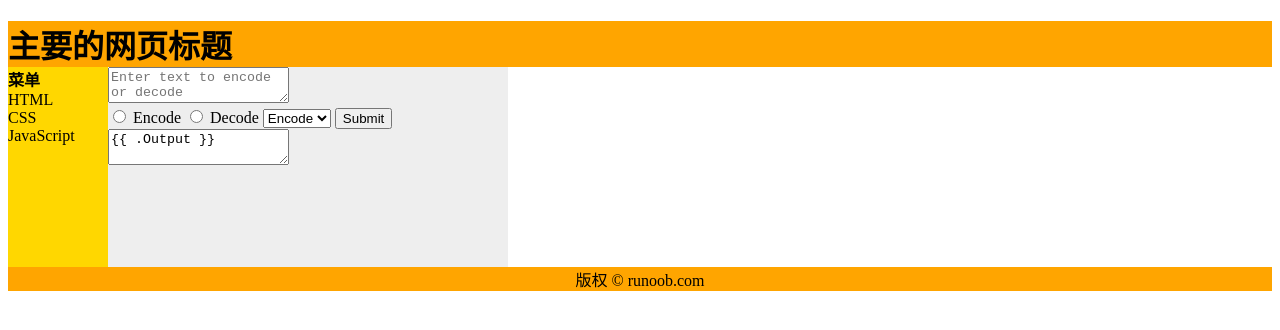
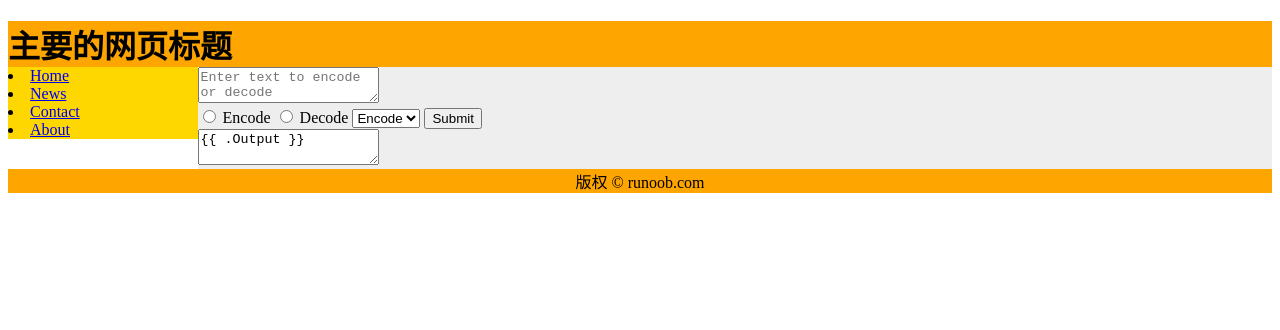
Before and after one commit to spaidermfg/minwheel, a plain HTML site: page html/index.html in a window 1280 px wide. Drawn offline with Linux system fonts and the light colour scheme.

Commit message:
new:html

```diff
--- a/html/index.html
+++ b/html/index.html
@@ -6,18 +6,18 @@
 </head>
 <body>
     <div id="container">
-        <div id="header" style="background-color:#FFA500;">
+        <div id="header" style="background-color:#FFA500;height: 10%">
             <h1 style="margin-bottom:0;">主要的网页标题</h1>
         </div>
 
-        <div id="menu" style="background-color:#FFD700;height:200px;width:100px;float:left;">
-            <b>菜单</b><br>
-            HTML<br>
-            CSS<br>
-            JavaScript
+        <div id="menu" style="background-color:#FFD700;height:85%;width:15%;float:left;">
+            <li><a href="#home">Home</a></li>
+            <li><a href="#news">News</a></li>
+            <li><a href="#contact">Contact</a></li>
+            <li><a href="#about">About</a></li>
         </div>
 
-        <div id="content" style="background-color:#EEEEEE;height:200px;width:400px;float:left;">
+        <div id="content" style="background-color:#EEEEEE;height:85%;width:85%;float:left;">
             <form method="post">
             <textarea name="input" placeholder="Enter text to encode or decode"></textarea><br>
             <input type="radio" name="action" value="encode" {{ if .IsEncode }}checked{{ end }}> Encode
@@ -30,6 +30,7 @@
             </form>
             <textarea readonly>{{ .Output }}</textarea>
         </div>
+
         <div id="footer" style="background-color:#FFA500;clear:both;text-align:center;">
             版权 © runoob.com
         </div>
```
Also changed, not shown: 1 other file.
